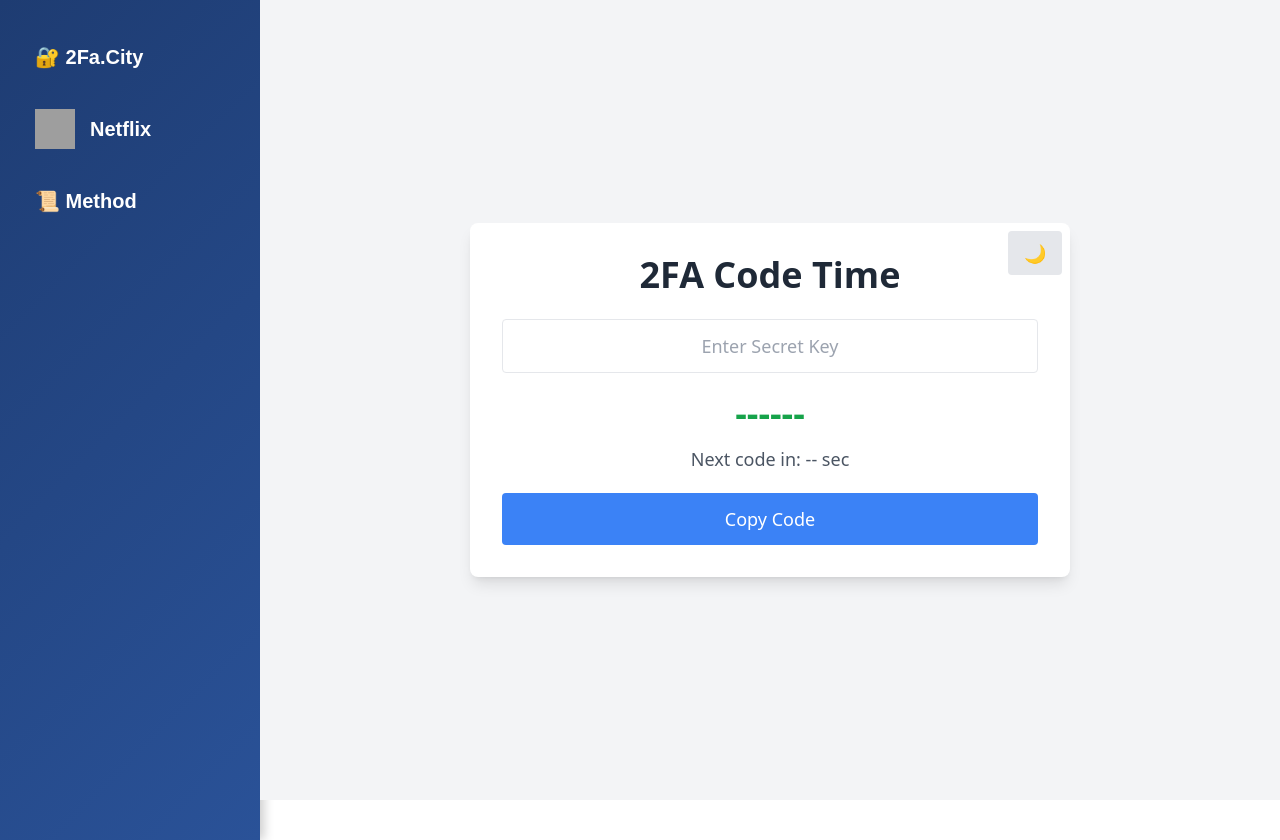
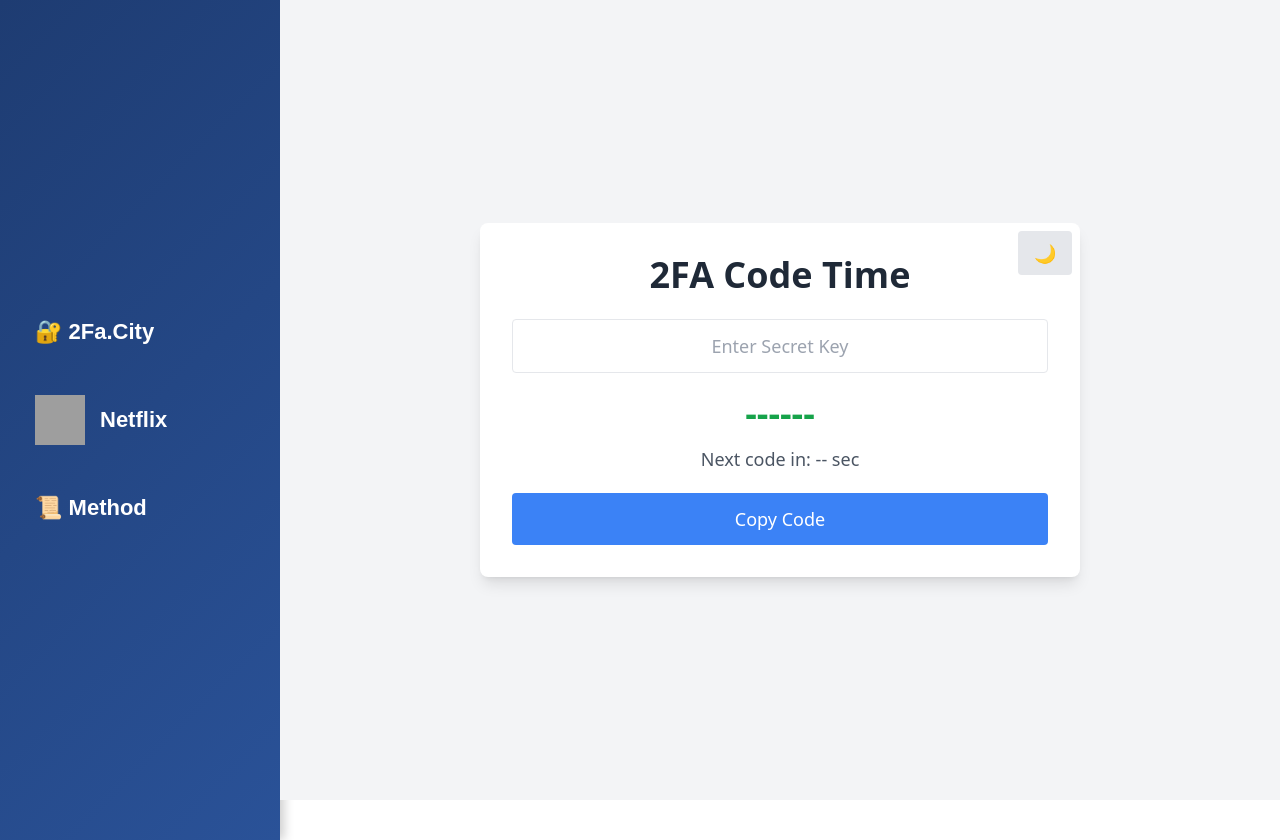
Before and after one commit to cudamsamsex/test, a plain HTML site: page index.html in a window 1280 px wide. Drawn offline with nearby package versions, Linux system fonts and the light colour scheme; grey boxes are pictures that could not be loaded.

Commit message:
Update index.html

```diff
--- a/index.html
+++ b/index.html
@@ -11,21 +11,25 @@
             margin: 0;
         }
         .sidebar {
-            width: 220px;
+            width: 240px;
             background: linear-gradient(135deg, #1e3c72, #2a5298);
             color: white;
             padding: 20px;
             height: 100vh;
             box-shadow: 4px 0 10px rgba(0, 0, 0, 0.2);
+            display: flex;
+            flex-direction: column;
+            justify-content: center;
         }
         .sidebar a {
             display: flex;
             align-items: center;
+            justify-content: flex-start;
             color: white;
             padding: 15px;
             margin: 10px 0;
             text-decoration: none;
-            font-size: 20px;
+            font-size: 22px;
             font-weight: bold;
             border-radius: 8px;
             transition: background 0.3s, transform 0.2s;
@@ -45,8 +49,8 @@
             border: none;
         }
         .icon {
-            width: 40px;
-            height: 40px;
+            width: 50px;
+            height: 50px;
             vertical-align: middle;
             margin-right: 15px;
         }
```
